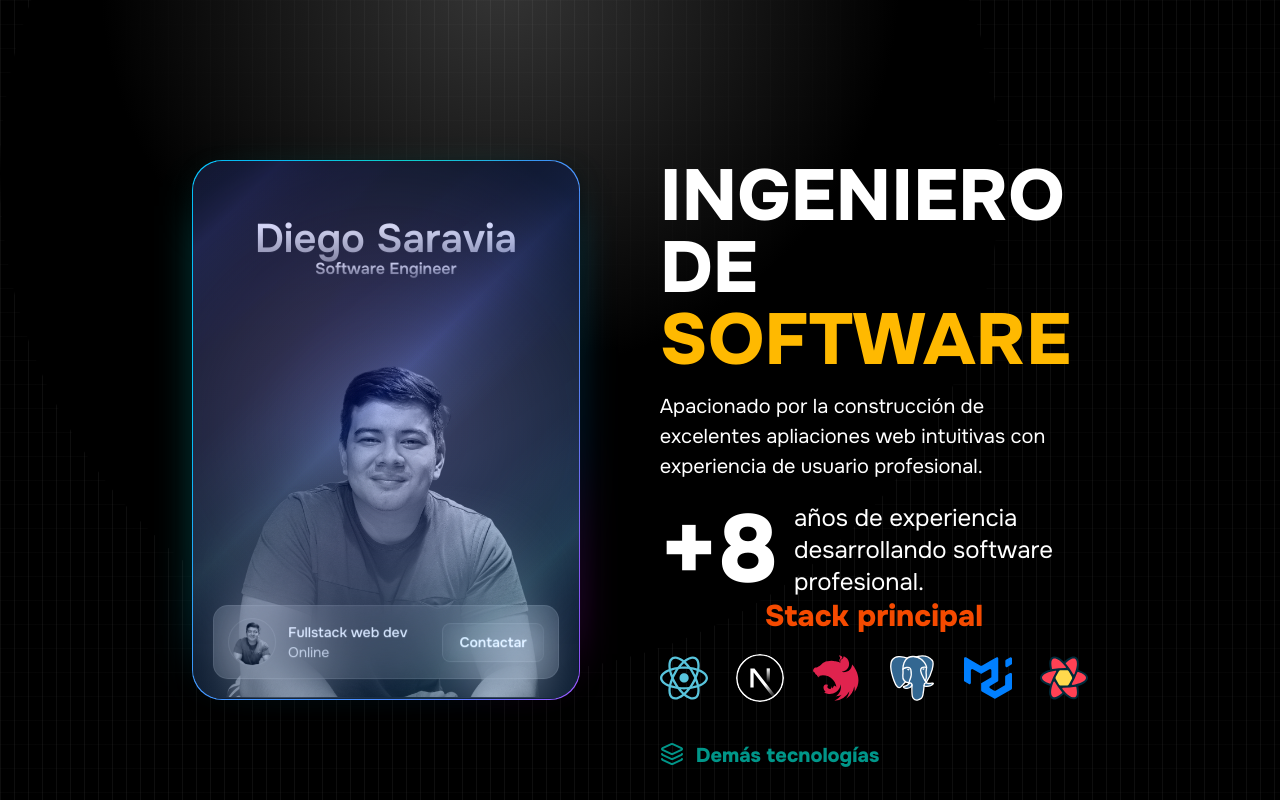
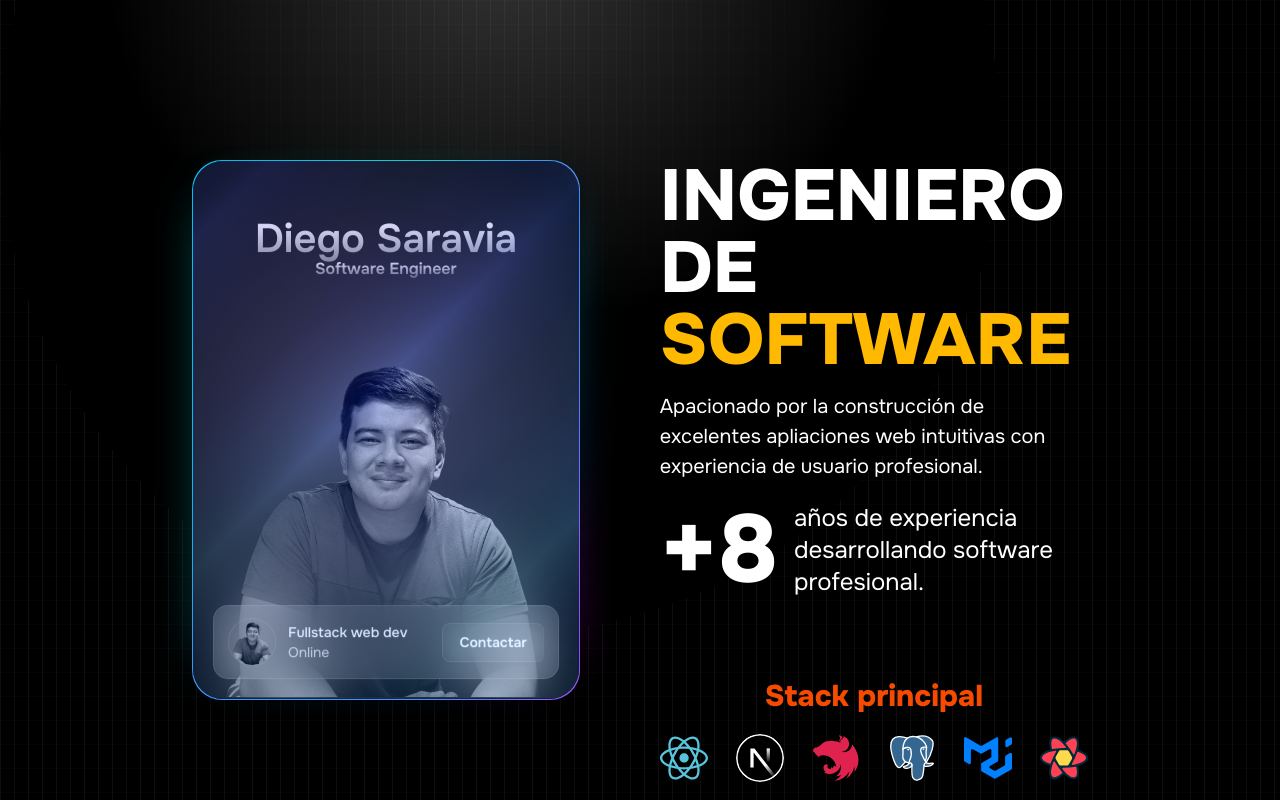
Before and after one commit to Saravia2K/portfolio, a Next.js app: page / in a window 1280 px wide. Shown: the top 800 px of the page. Built offline with nearby package versions, Linux system fonts and the light colour scheme.

Commit message:
fix: conditional class not generated in talwind bundle

```diff
--- a/src/components/common/page-section/index.tsx
+++ b/src/components/common/page-section/index.tsx
@@ -2,7 +2,16 @@ import { cn } from "@/lib/utils";
 import { PropsWithChildren } from "react";
 
 export default function PageSection({ children, asPage }: PageSectionProps) {
-  return <section className={cn(`mt-${asPage ? 10 : 20}`)}>{children}</section>;
+  return (
+    <section
+      className={cn({
+        "mt-10": asPage,
+        "mt-20": !asPage,
+      })}
+    >
+      {children}
+    </section>
+  );
 }
 
 type PageSectionProps = PropsWithChildren<{
```
